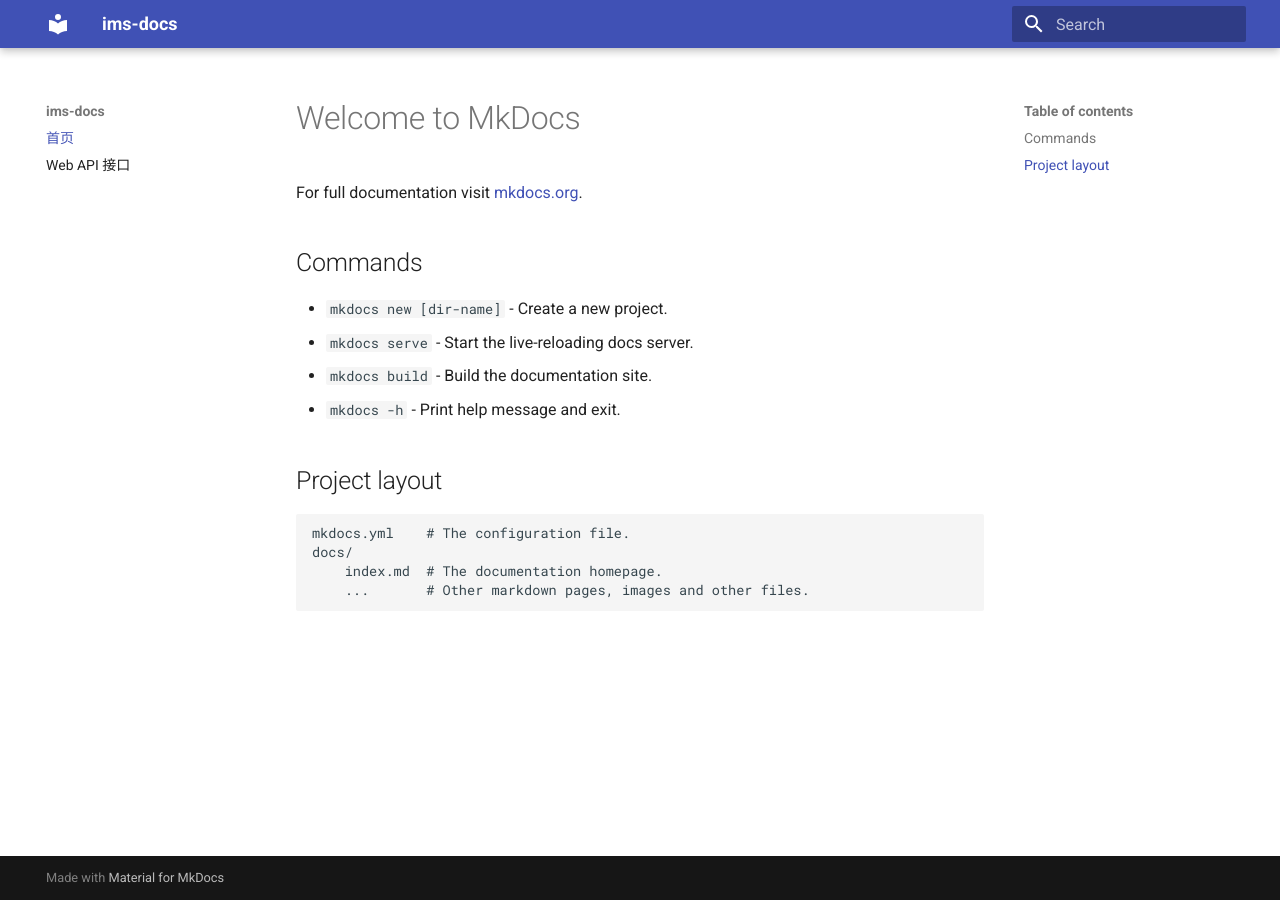
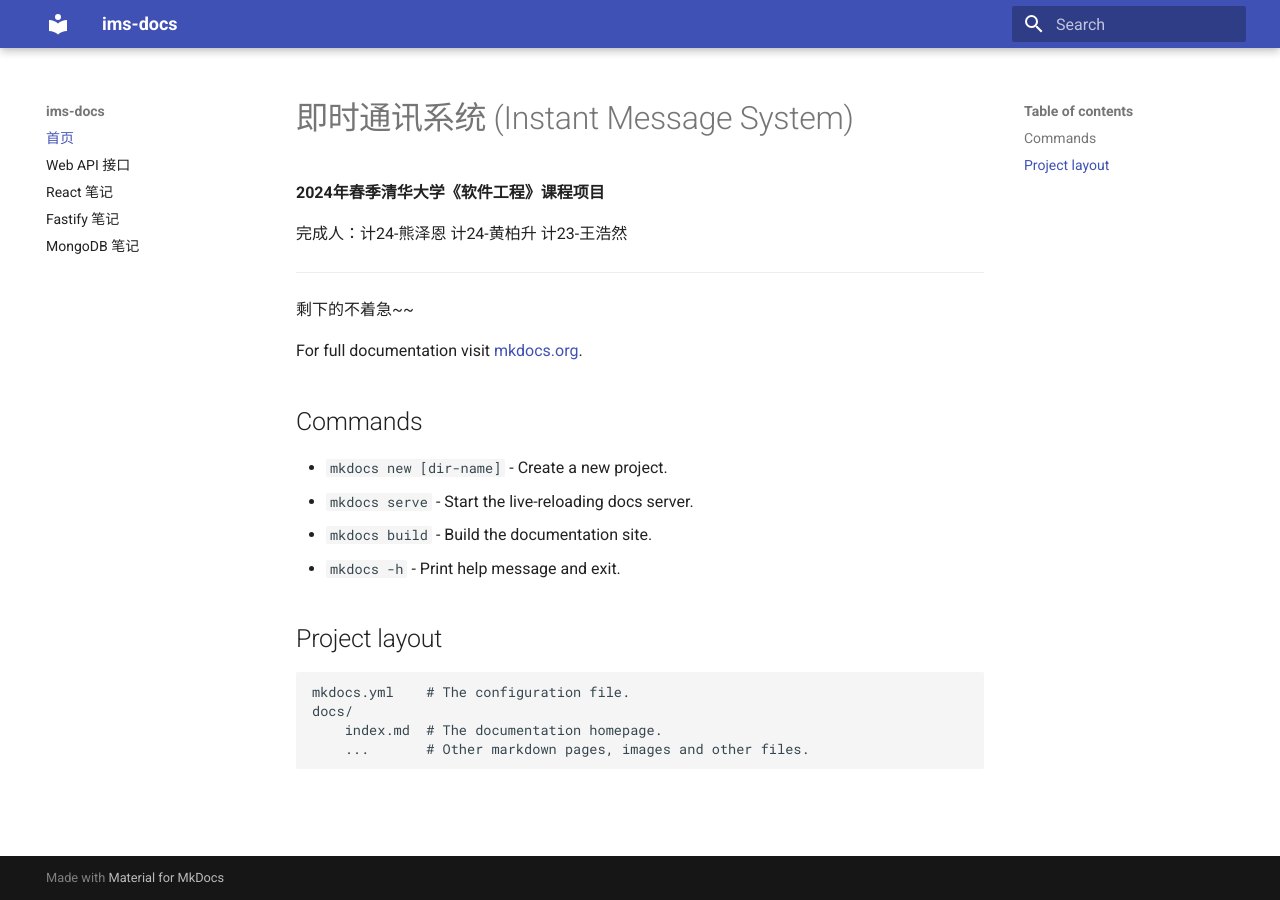
Before and after one commit to leverimmy/ims-docs, an MkDocs documentation site: the page built from docs/index.md, in a window 1280 px wide. Built offline with MkDocs 1.6.1 and Material for MkDocs 9.7.7, drawn with Linux system fonts in a browser that asks for light colours.

Commit message:
update: change doc structure

```diff
--- a/docs/index.md
+++ b/docs/index.md
@@ -1,4 +1,12 @@
-# Welcome to MkDocs
+# 即时通讯系统 (Instant Message System)
+
+**2024年春季清华大学《软件工程》课程项目**
+
+完成人：计24-熊泽恩 计24-黄柏升 计23-王浩然
+
+---
+
+剩下的不着急~~
 
 For full documentation visit [mkdocs.org](https://www.mkdocs.org).
 
--- a/mkdocs.yml
+++ b/mkdocs.yml
@@ -23,4 +23,7 @@
 
 nav:
   - '首页': index.md
-  - 'Web API 接口': WebAPI.md
+  - 'Web API 接口': webapi.md
+  - 'React 笔记': react.md
+  - 'Fastify 笔记': fastify.md
+  - 'MongoDB 笔记': mongodb.md
```
Also changed, not shown: docs/fastify.md (added, +1 -0 lines), docs/mongodb.md (added, +1 -0 lines), docs/react.md (added, +1 -0 lines), docs/webapi.md (added, +1 -0 lines).
